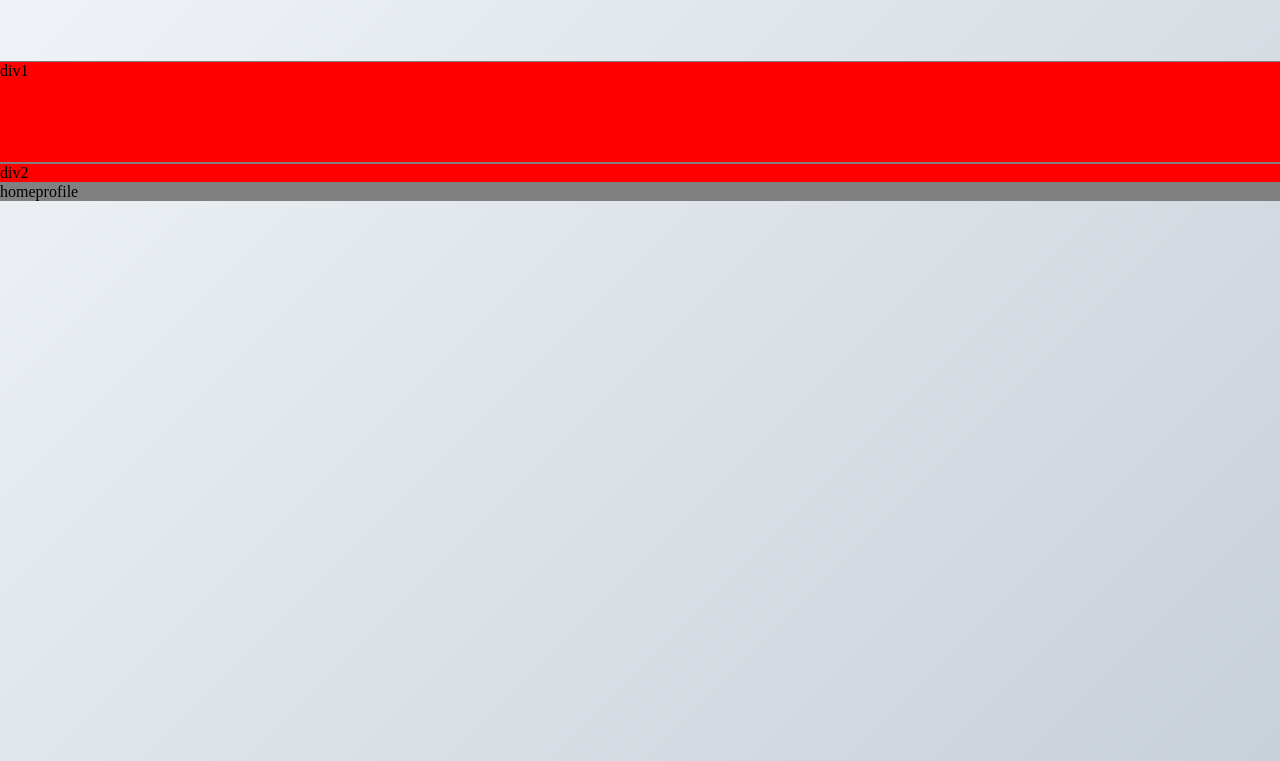
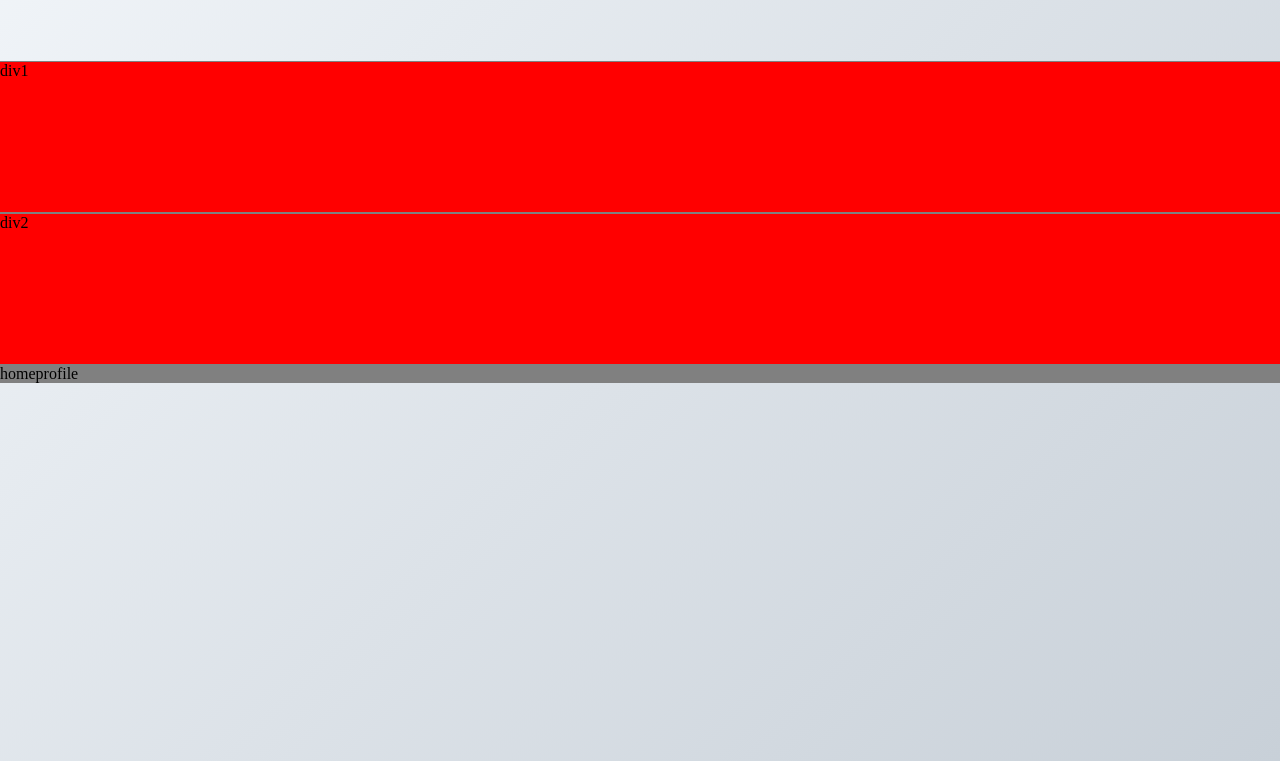
Before and after one commit to fightzon/fightzon.github.io, a plain HTML site: page homep.html in a window 1280 px wide. Shown: the part 39-800 px from the top of the page. Drawn offline with Linux system fonts and the light colour scheme.

Commit message:
Update homep.css
Signed-off-by: shiv <rathodshivdharmavirsingh@gmail.com>

```diff
--- a/homep.css
+++ b/homep.css
@@ -2,7 +2,7 @@
   display:block;
   background-color:red;
   border: 1px solid grey;
-  height:100px;
+  height:150px;
   width:100%;
   margin:10px;
   align-items: center;
@@ -14,7 +14,7 @@
    display:block;
    background-color:red;
    border: 1px solid grey;
-   height:50%;
+   height:150px;
    width:100%;
    margin:10px;
    align-items: center;
```
